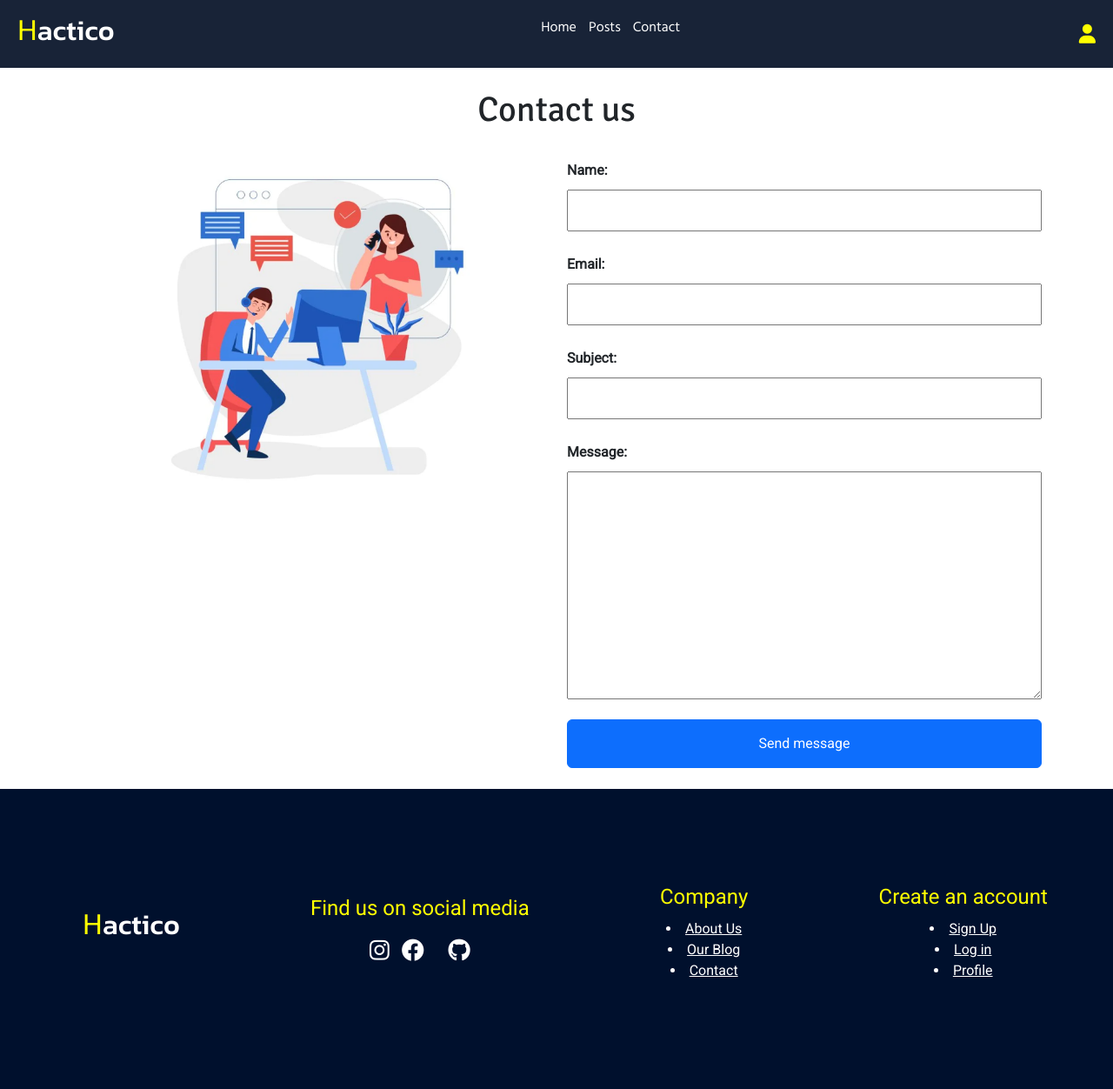
After one commit to altinpercuku8/hacktico, a Django app: page /contact/ in a window 1280 px wide. The commit adds this page. Shown: the whole page at 87% size. Run offline with Django 4.2, Linux system fonts and the light colour scheme.

Commit message:
Added a contact form with full functionality

```diff
--- a/blog/forms.py
+++ b/blog/forms.py
@@ -4,13 +4,25 @@ from django import forms
 from django.contrib.auth.models import User
 from .models import PostModel
 from django import forms
+from django.core.validators import EmailValidator
+
+# Modeli i perdoruesve
 
 class CreateUserForm(UserCreationForm):
     class Meta:
         model = User
         fields = ['username', 'email', 'password1', 'password2']
 
+# Modeli i postimeve
+
 class PostModelForm(forms.ModelForm):
     class Meta:
         model = PostModel
         fields = ['title', 'image_url','content',]
+
+
+class ContactForm(forms.Form):
+    name = forms.CharField(max_length=100)
+    email = forms.CharField(validators=[EmailValidator])
+    subject = forms.CharField(max_length=200)
+    message  = forms.CharField(widget=forms.Textarea)
--- /dev/null
+++ b/blog/static/styles/contact.css
@@ -0,0 +1,24 @@
+@import url('https://fonts.googleapis.com/css2?family=Nunito+Sans:opsz,wght@6..12,600&display=swap');
+
+.ap-top-text h1{
+    font-family: 'Signika', sans-serif;
+}
+.my-img{
+    width: 100%;
+}
+form input, textarea{
+    width: 100%;
+    outline: none;
+}
+
+form label{
+    font-weight: bold;
+    margin: 10px 0;
+}
+form input[type='text'], textarea{
+    padding: 10px 20px;
+}
+button.btn.btn-primary {
+    width: 100%;
+    padding: 15px;
+}
--- a/blog/templates/blog/components/navbar.html
+++ b/blog/templates/blog/components/navbar.html
@@ -27,7 +27,7 @@
         </div>
         <li><a href="{% url 'home_view' %}">Home</a></li>
         <li><a href="{% url 'posts' %}">Posts</a></li>
-        <li><a href="#">Contact</a></li>
+        <li><a href="{% url 'form_contact' %}">Contact</a></li>
         {% if user.is_authenticated %}
         <div class="ap-logout-mobile">
           <a href="{% url 'logout' %}">Log out</a>
--- /dev/null
+++ b/blog/templates/blog/contact.html
@@ -0,0 +1,27 @@
+{% extends 'blog/components/base.html' %}
+{% load static %}
+
+{% block css %}
+<link rel="stylesheet" href="{% static 'styles/contact.css' %}">
+{% endblock %}
+{% block content %}
+    <div class="container my-4">
+        <div class="ap-top-text text-center">
+            <h1 class="text-dark my-4">
+                Contact us
+            </h1>
+        </div>
+        <div class="row">
+            <div class="col-lg-6 col-sm-12">
+                <img src="{% static 'images/contact.png' %}" class="my-img" alt="">
+            </div>
+            <div class="col-lg-6 col-sm-12">
+                <form method="POST">
+                    {% csrf_token %}
+                    {{ form.as_p }}
+                    <button type="submit" class="btn btn-primary">Send message</button>
+                </form>
+            </div>
+        </div>
+    </div>
+{% endblock %}
--- a/blog/templates/blog/posts/posts.html
+++ b/blog/templates/blog/posts/posts.html
@@ -32,7 +32,7 @@
                     {% endif %}
                 </div>
                 <div class="card-title">
-                    <div class="d-flex justify-content-between">
+                    <div class="d-flex justify-content-between my-2">
                         <p>Posted by <b>{{ post.author }}</b></p>
                         <b>{{ post.date_created }}</b>
                     </div>
--- a/blog/urls.py
+++ b/blog/urls.py
@@ -1,5 +1,5 @@
 from django.urls import path
-from .views import home_view, login_page, register_page,log_out, post_view,add_post, single_post, post_edit, post_delete
+from .views import home_view, login_page, register_page,log_out, post_view,add_post, single_post, post_edit, post_delete, contact, done
 
 urlpatterns = [
     path('', home_view, name='home_view'),
@@ -11,4 +11,6 @@ urlpatterns = [
     path('post/<int:pk>', single_post, name='post'),
     path('edit/<int:pk>', post_edit, name='edit'),
     path('delete/<int:pk>', post_delete, name='delete'),
+    path('contact/', contact, name='form_contact'),
+    path('contact/done/', done, name='done')
 ]
--- a/blog/views.py
+++ b/blog/views.py
@@ -1,9 +1,12 @@
-from django.shortcuts import render, redirect
+from django.shortcuts import render, redirect, HttpResponse
 from django.contrib.auth.forms import UserCreationForm
-from .forms import CreateUserForm, PostModelForm
+from .forms import CreateUserForm, PostModelForm, ContactForm
 from .models import PostModel
 from django.contrib import messages
 from django.contrib.auth import authenticate, login, logout
+from django.core.mail import EmailMessage
+
+
 # Homepage-i
 
 def home_view(request):
@@ -114,9 +117,24 @@ def add_post(request):
 
 # Editimi i postimeve
 
-def post_edit(request):
-    pass
-
+def post_edit(request, pk):
+    title = 'Edit a post'
+    post = PostModel.objects.get(id=pk)
+    form = PostModelForm(instance=post)
+    if request.method == "POST":
+        form = PostModelForm(instance=post, data=request.POST)
+        if request.user == post.author:
+            if form.is_valid():
+                form.save()
+                return redirect('posts')
+        else:
+            pass
+    context = {
+        'title':title,
+        'form': form,
+        'post': post,
+    }
+    return render(request, 'blog/posts/editpost.html', context)
 # Fshirja e postimeve
 
 def post_delete(request, pk):
@@ -128,3 +146,35 @@ def post_delete(request, pk):
         messages.error(request, f'Sorry you are not supposed to do that!')
         return redirect('posts')
     return redirect('posts')
+
+# Kontakti
+
+def contact(request):
+    title = "Contact Us"
+    if request.method == "POST":
+        form = ContactForm(request.POST)
+        if form.is_valid():
+            name = form.cleaned_data['name']
+            email = form.cleaned_data['email']
+            subject = form.cleaned_data['subject']
+            message = form.cleaned_data['message']
+            EmailMessage(
+                f"Contact form submittion from {name}",
+                message,
+                'form-response@hacktico.co',
+                ['altinpercuku8@gmail.com'],
+                [],
+                reply_to=[email]
+            ).send()
+            return redirect('done')
+    else:
+        form = ContactForm()
+    context = {
+        'title':title,
+        'form': form,
+    }
+
+    return render(request, 'blog/contact.html', context)
+
+def done(request):
+    return render(request, 'blog/components/done.html')
--- a/umib/settings.py
+++ b/umib/settings.py
@@ -122,3 +122,8 @@ STATIC_URL = 'static/'
 # https://docs.djangoproject.com/en/4.2/ref/settings/#default-auto-field
 
 DEFAULT_AUTO_FIELD = 'django.db.models.BigAutoField'
+
+EMAIL_HOST = 'sandbox.smtp.mailtrap.io'
+EMAIL_HOST_USER = 'ca2d3493ed6494'
+EMAIL_HOST_PASSWORD = '1e055d5957da54'
+EMAIL_PORT = '2525'
```
Also changed, not shown: blog/static/styles/posts/edit.css (added, +15 -0 lines), blog/templates/blog/components/done.html (added, +10 -0 lines), blog/templates/blog/posts/editpost.html (+19 -0 lines), blog/templates/blog/posts/post.html (+9 -1 lines), blog/static/images/contact.png (added), blog/static/images/done.png (added), db.sqlite3.
